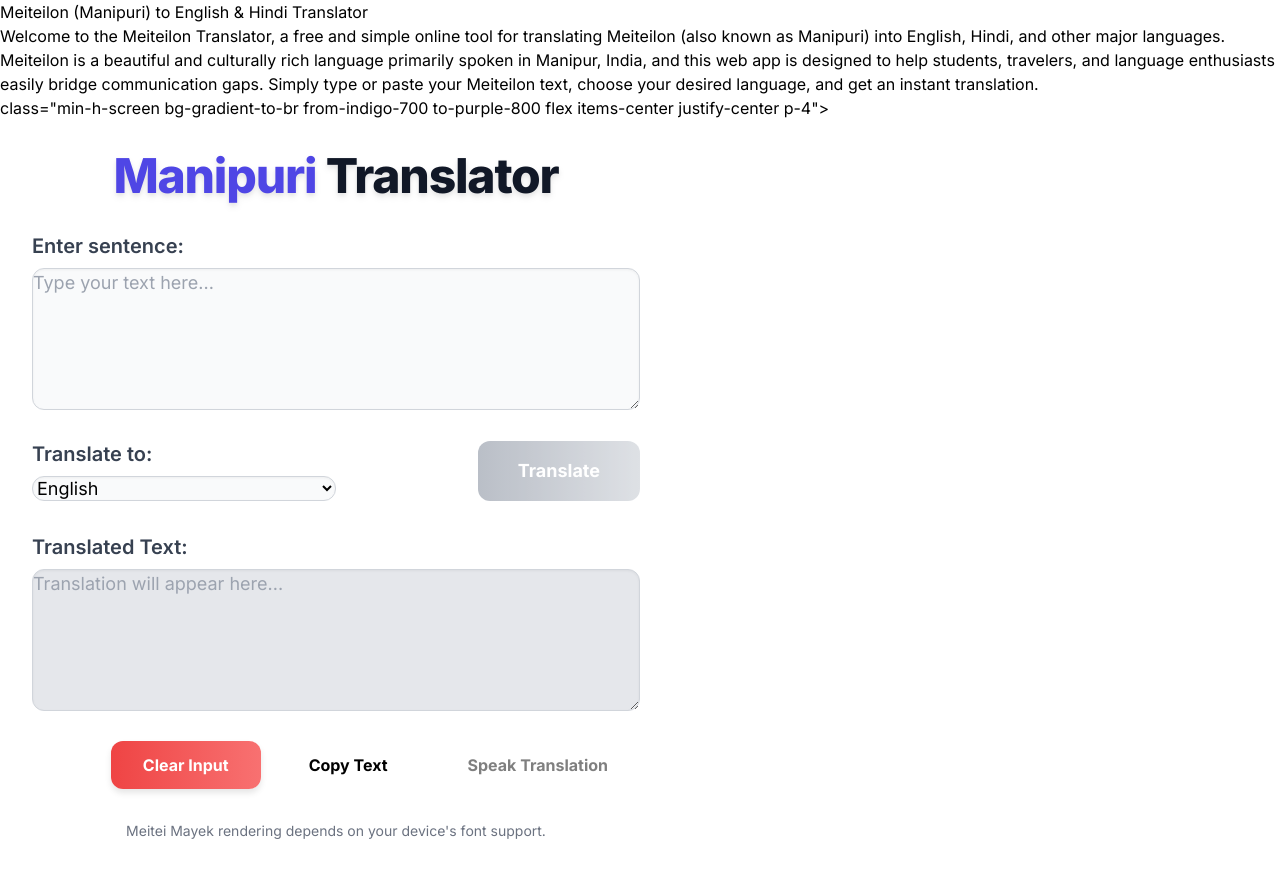
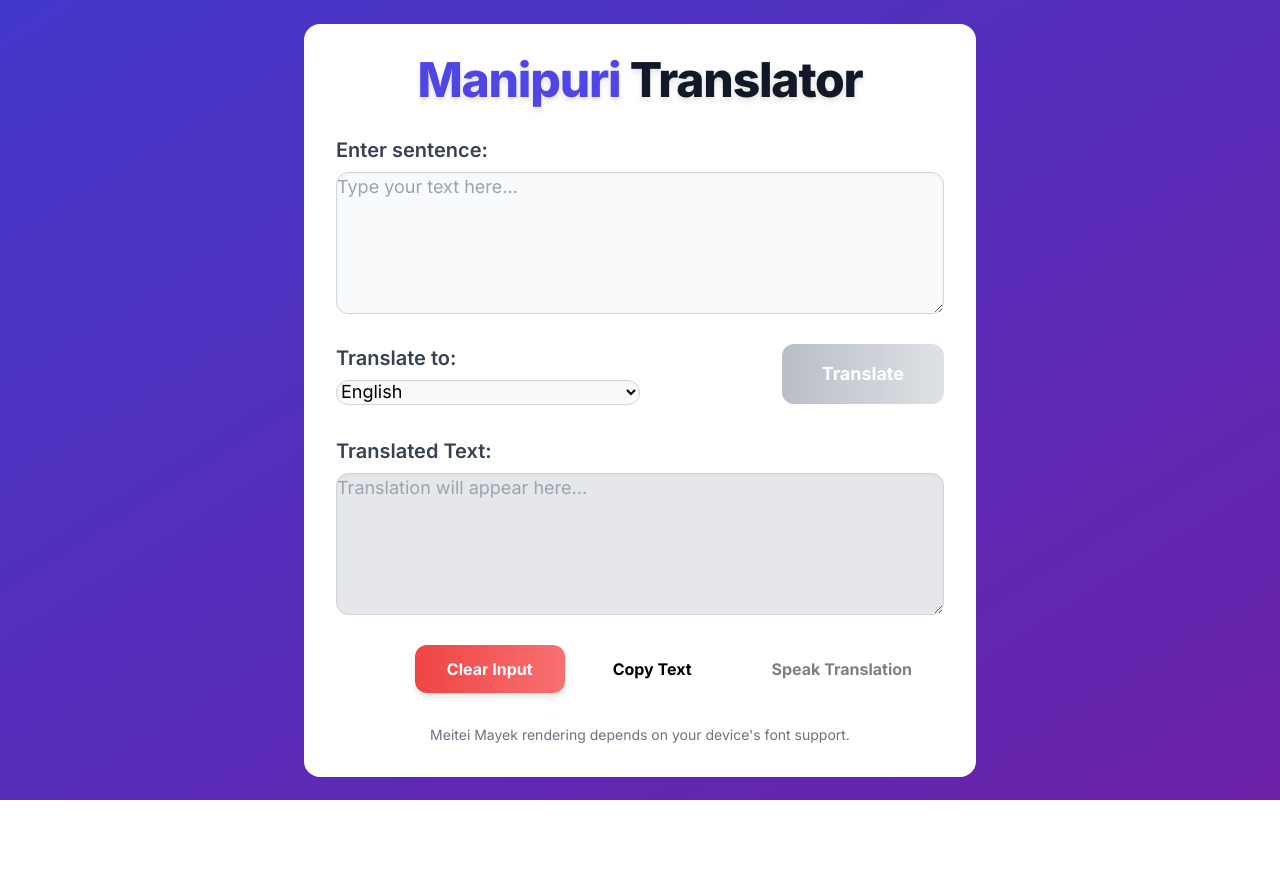
Before and after one commit to Bunilkumar/Meiteilon-translator, a plain HTML site: page index.html in a window 1280 px wide. After the commit the page ends 800 px from the top, so only its background shows below. Drawn offline with nearby package versions, Linux system fonts and the light colour scheme.

Commit message:
Update index.html

```diff
--- a/index.html
+++ b/index.html
@@ -2,7 +2,7 @@
 <meta name='viewport' content='width=device-width, initial-scale=1'/>
 <html lang="en">
 <head>
-   <meta name="description" content="A free web app that translates Meiteilon (Manipuri) into English, Hindi, and other languages.">
+   <meta name="description" content="A free web app that translates Meiteilon (Manipuri) into English, Hindi, and other languages its easy to use,simple ui advance and accurate features.">
 <meta name="keywords" content="Meiteilon, Manipuri, Translator, Language, English, Hindi, Web App">
 <meta name="author" content="Bunilkumar">
    <meta charset="UTF-8">
@@ -162,14 +162,7 @@
    </style>
 </head>
 <body
-   <main>
-    <h1>Meiteilon (Manipuri) to English & Hindi Translator</h1>
-    <p>
-        Welcome to the Meiteilon Translator, a free and simple online tool for translating Meiteilon (also known as Manipuri) into English, Hindi, and other major languages. Meiteilon is a beautiful and culturally rich language primarily spoken in Manipur, India, and this web app is designed to help students, travelers, and language enthusiasts easily bridge communication gaps. Simply type or paste your Meiteilon text, choose your desired language, and get an instant translation.
-    </p>
-</main>
-
-   class="min-h-screen bg-gradient-to-br from-indigo-700 to-purple-800 flex items-center justify-center p-4">
+   <main class="min-h-screen bg-gradient-to-br from-indigo-700 to-purple-800 flex items-center justify-center p-4">
 
    <div id="app-container" class="bg-white p-8 rounded-2xl shadow-3xl w-full max-w-2xl transform transition-all duration-300 hover:scale-[1.005]">
        <h1 class="text-5xl font-extrabold text-center text-gray-900 mb-8 tracking-tight drop-shadow-md">
```
